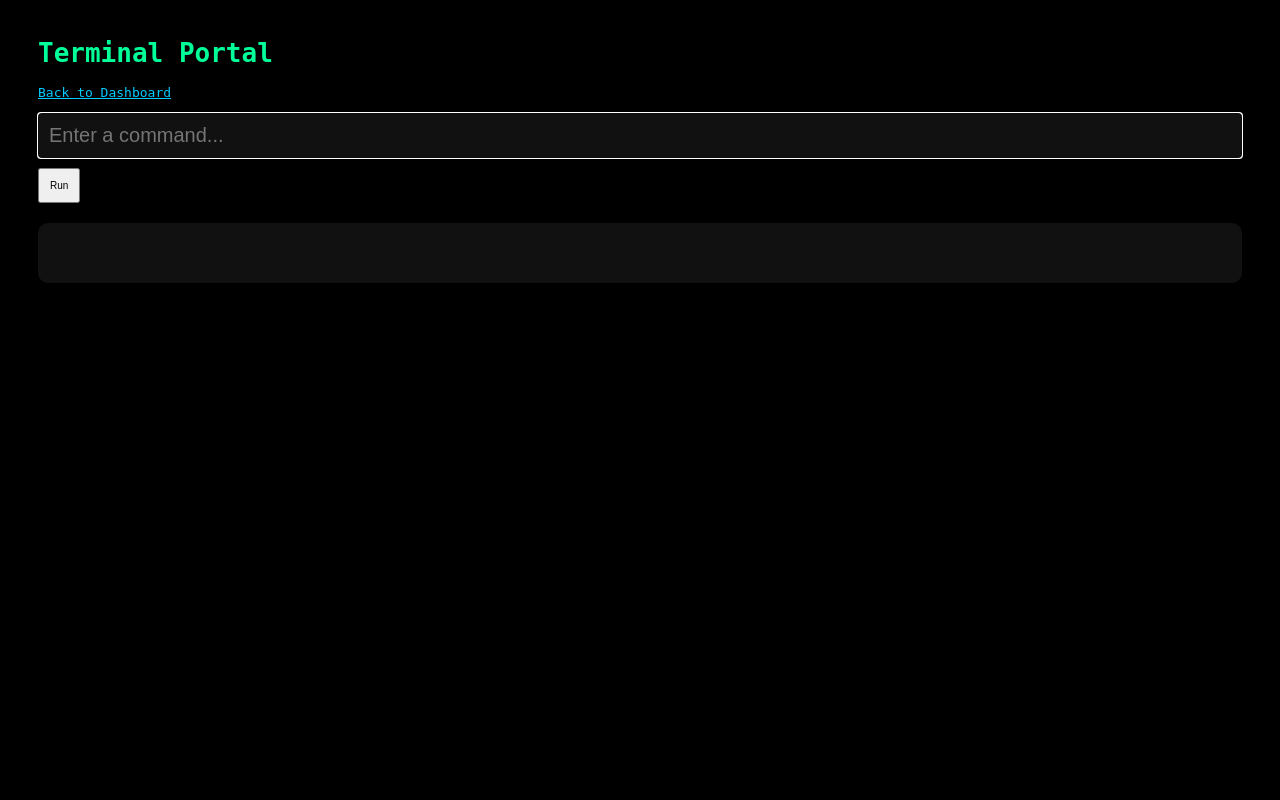
After one commit to BennyGaming635/licenseportal, a Flask app: page /staff/terminal in a window 1280 px wide. The commit adds this page. Run offline with Flask 3, Linux system fonts and the light colour scheme; the visitor is signed in with stand-in values (Sample User, id 1).

Commit message:
add the actual page to run commands

```diff
--- a/templates/staff.html
+++ b/templates/staff.html
@@ -62,6 +62,9 @@
             <h1>Current Tickets</h1>
             <div class="refresh">This will refresh every 10 seconds</div>
         </div>
+        <a href="/staff/terminal">
+            <button>Terminal Access</button>
+        </a>
         <a href="/staff/log">
             <button>View Logs</button>
         </a>
--- /dev/null
+++ b/templates/terminal.html
@@ -0,0 +1,49 @@
+<html>
+    <head>
+        <title>Terminal Access</title>
+        <style>
+            body {
+                background: #000;
+                color: #00ff99;
+                font-family: monospace;
+                padding: 30px;
+            }
+            input {
+                width: 100%;
+                font-size: 20px;
+                padding: 10px;
+                background: #111;
+                color: #00ff99;
+                border: 1px solid #333;
+            }
+            button {
+                margin-top: 10px;
+                padding: 10px;
+                font-size: 10px;
+            }
+            pre {
+                margin-top: 20px;
+                background: #111;
+                padding: 15px;
+                border-radius: 10px;
+                white-space: pre-wrap;
+            }
+            a {
+                color: #00ccff;
+            }
+        </style>
+    </head>
+    <body>
+        <h1>Terminal Portal</h1>
+        <p><a href="/staff">Back to Dashboard</a></p>
+        <form method="POST">
+            <input
+            name="cmd"
+            placeholder="Enter a command..."
+            autofocus>
+            <button type="submit">Run</button>
+        </form>
+        <pre> {{ output }}
+        </pre>
+    </body>
+</html>
```
